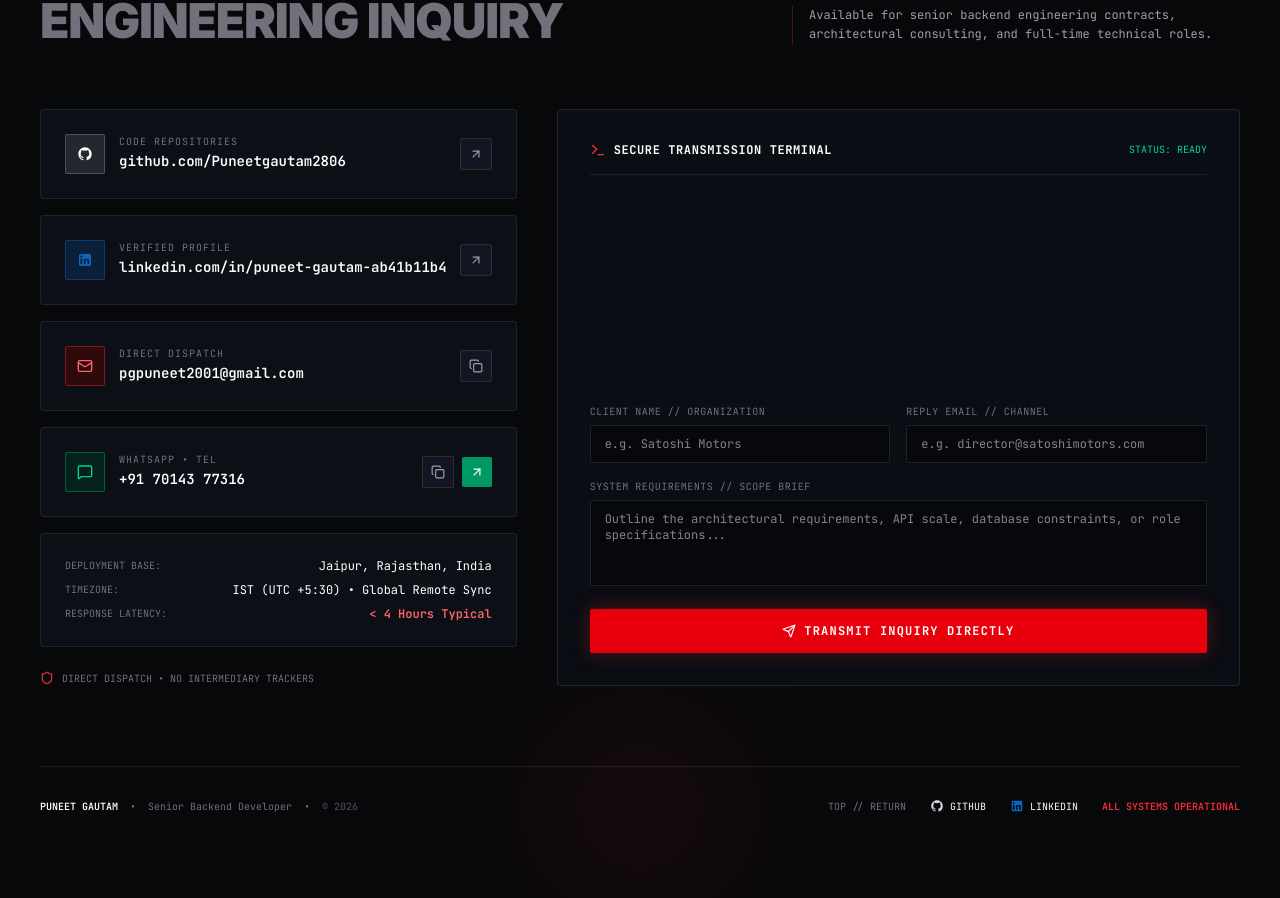
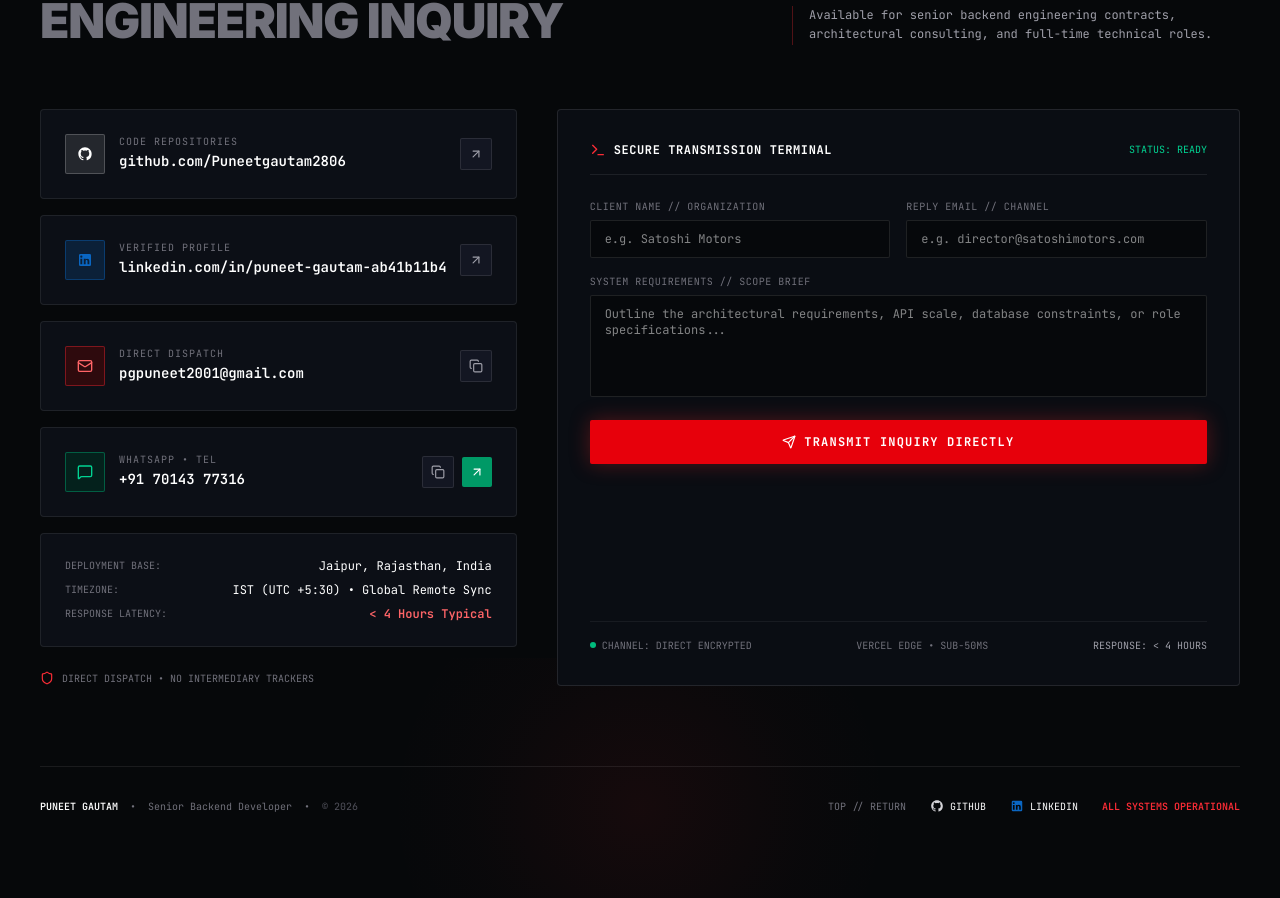
Before and after one commit to Puneetgautam2806/potfolio, a Next.js app: page / in a window 1280 px wide. Shown: the part 6966-7864 px from the top of the page. Built offline with nearby package versions, Linux system fonts and the light colour scheme.

Commit message:
fix: remove unnatural vertical gap in contact terminal form

```diff
--- a/src/components/sections/CinematicContact.tsx
+++ b/src/components/sections/CinematicContact.tsx
@@ -219,6 +219,8 @@ export default function CinematicContact() {
 
           {/* Right: Message Terminal Console (7 cols) */}
           <div className="lg:col-span-7 rounded-sm bg-[#0a0d13] border border-white/[0.1] p-6 md:p-8 flex flex-col justify-between">
+            <div>
+              {/* Terminal Header */}
               <div className="flex items-center justify-between pb-4 border-b border-white/[0.08] mb-6 text-xs text-zinc-400">
                 <div className="flex items-center gap-2">
                   <Terminal className="w-4 h-4 text-red-500" />
@@ -240,6 +242,7 @@ export default function CinematicContact() {
                 </span>
               </div>
 
+              {/* Form Content - Starts immediately under header */}
               <AnimatePresence mode="wait">
                 {status === 'success' ? (
                   <motion.div
@@ -247,7 +250,7 @@ export default function CinematicContact() {
                     initial={{ opacity: 0, y: 15 }}
                     animate={{ opacity: 1, y: 0 }}
                     exit={{ opacity: 0, y: -15 }}
-                  className="py-10 flex flex-col items-center text-center font-mono"
+                    className="py-8 flex flex-col items-center text-center font-mono"
                   >
                     <div className="w-14 h-14 rounded-full bg-emerald-950/60 border border-emerald-500/50 flex items-center justify-center text-emerald-400 mb-5 shadow-[0_0_25px_rgba(16,185,129,0.25)]">
                       <CheckCircle2 className="w-7 h-7" />
@@ -342,7 +345,7 @@ export default function CinematicContact() {
                         System Requirements // Scope Brief
                       </label>
                       <textarea
-                      rows={4}
+                        rows={5}
                         required
                         disabled={status === 'transmitting'}
                         value={formData.message}
@@ -373,6 +376,17 @@ export default function CinematicContact() {
                 )}
               </AnimatePresence>
             </div>
+
+            {/* Bottom Telemetry Status Strip to balance height */}
+            <div className="pt-4 mt-6 border-t border-white/[0.06] flex flex-wrap items-center justify-between gap-2 text-[10px] text-zinc-500 font-mono">
+              <span className="flex items-center gap-1.5">
+                <span className="w-1.5 h-1.5 rounded-full bg-emerald-500" />
+                <span>CHANNEL: DIRECT ENCRYPTED</span>
+              </span>
+              <span>VERCEL EDGE &bull; SUB-50MS</span>
+              <span className="text-zinc-400">RESPONSE: &lt; 4 HOURS</span>
+            </div>
+          </div>
         </div>
 
         {/* Minimal Footer */}
```
Lines whose indentation alone changed are shown as unchanged.
